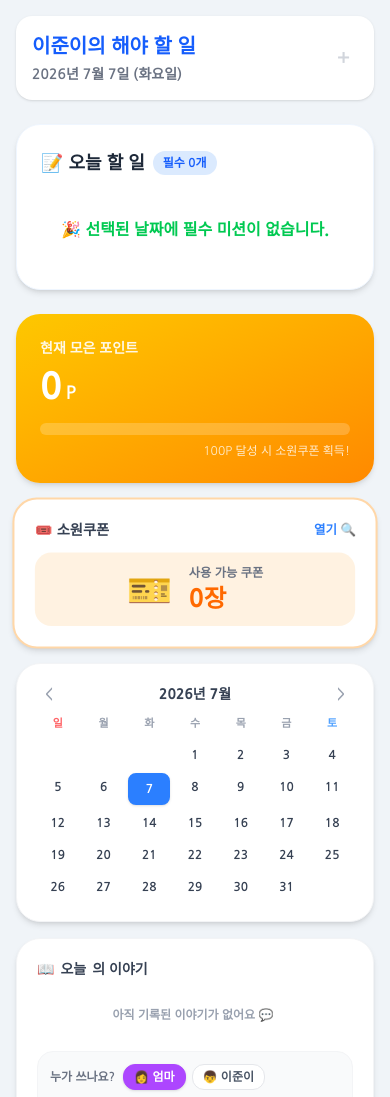
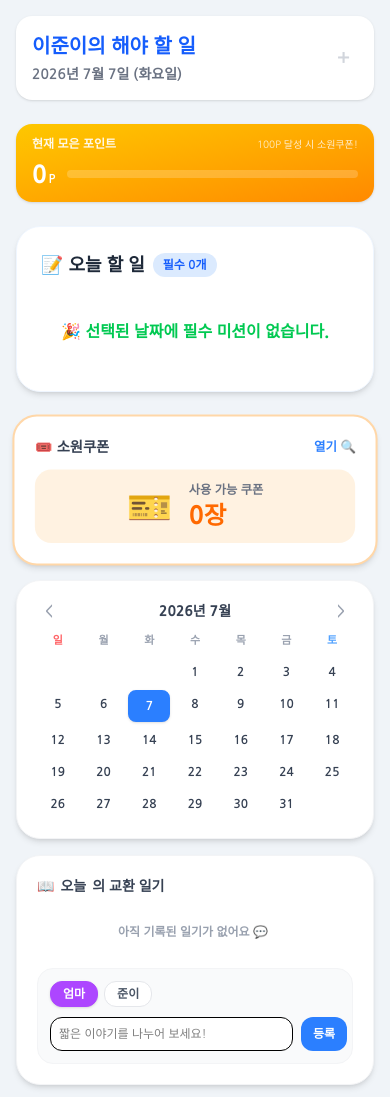
Before and after one commit to eggmilk9/mission-reward, a plain HTML site: page index.html in a window 390 px wide. Shown: the top 1097 px of the page. Drawn offline with nearby package versions, Linux system fonts and the light colour scheme.

Commit message:
Add files via upload

```diff
--- a/index.html
+++ b/index.html
@@ -16,8 +16,10 @@
 </head>
 <body class="p-4 md:p-8 select-none">
 
-    <!-- 상단 헤더 -->
-    <div class="max-w-4xl mx-auto flex justify-between items-center mb-6 bg-white p-4 rounded-2xl shadow-sm">
+    <!-- 상단 헤더 및 포인트 영역 (그리드 정렬) -->
+    <div class="max-w-4xl mx-auto grid grid-cols-1 md:grid-cols-3 gap-6 mb-6">
+        <!-- 타이틀 영역 (할 일 리스트 너비에 맞춤) -->
+        <div class="md:col-span-2 flex justify-between items-center bg-white p-4 rounded-2xl shadow-sm">
             <div>
                 <h1 id="app-title-display" class="text-xl md:text-2xl font-extrabold text-blue-600">이준이의 해야 할 일</h1>
                 <p id="current-date" class="text-sm text-gray-500 font-bold mt-1"></p>
@@ -25,6 +27,24 @@
             <button onclick="toggleMode()" id="mode-btn" class="text-gray-300 hover:text-gray-500 font-bold p-2 text-xl transition bg-transparent border-none outline-none cursor-pointer">
                 +
             </button>
+        </div>
+
+        <!-- 슬림 포인트 보드 (줄이고 남은 영역에 배치) -->
+        <div class="bg-gradient-to-br from-yellow-400 to-orange-400 p-3 px-4 rounded-2xl shadow-sm text-white flex flex-col justify-center">
+            <div class="flex justify-between items-center">
+                <p class="text-xs font-bold opacity-90">현재 모은 포인트</p>
+                <p class="text-[10px] opacity-80"><span id="next-ticket-p">100</span>P 달성 시 소원쿠폰!</p>
+            </div>
+            <div class="flex items-center gap-3 mt-1.5">
+                <div class="flex items-baseline gap-0.5 shrink-0">
+                    <span id="current-points" class="text-2xl font-extrabold">0</span>
+                    <span class="text-xs font-bold">P</span>
+                </div>
+                <div class="flex-1 bg-white/20 rounded-full h-2 overflow-hidden">
+                    <div id="point-progress" class="bg-white h-full transition-all duration-500" style="width: 0%"></div>
+                </div>
+            </div>
+        </div>
     </div>
 
     <!-- 메인 컨텐츠 -->
@@ -59,21 +79,8 @@
             </div>
         </div>
 
-        <!-- 우측 사이드바 (리워드, 캘린더, 오늘의 이야기) -->
+        <!-- 우측 사이드바 (쿠폰, 캘린더, 교환 일기) -->
         <div class="space-y-4">
-            <!-- 포인트 보드 -->
-            <div class="bg-gradient-to-br from-yellow-400 to-orange-400 p-6 rounded-3xl shadow-md text-white">
-                <p class="text-sm font-bold opacity-90">현재 모은 포인트</p>
-                <div class="flex items-baseline gap-1 mt-2">
-                    <span id="current-points" class="text-4xl font-extrabold">0</span>
-                    <span class="text-lg font-bold">P</span>
-                </div>
-                <div class="mt-4 bg-white/20 rounded-full h-3 overflow-hidden">
-                    <div id="point-progress" class="bg-white h-full transition-all duration-500" style="width: 0%"></div>
-                </div>
-                <p class="text-xs mt-2 opacity-80 text-right"><span id="next-ticket-p">100</span>P 달성 시 소원쿠폰 획득!</p>
-            </div>
-
             <!-- 소원쿠폰 보관함 -->
             <div onclick="openTicketBoxModal()" class="click-pulse bg-white p-5 rounded-3xl shadow-md border-2 border-orange-200 text-center cursor-pointer hover:bg-orange-50/50 transition-all active:scale-95">
                 <h3 class="text-gray-700 font-bold text-sm mb-3 text-left flex justify-between items-center">
@@ -102,10 +109,10 @@
                 <div id="calendar-days-grid" class="grid grid-cols-7 gap-1 text-center text-xs"></div>
             </div>
 
-            <!-- 📖 오늘의 이야기 -->
+            <!-- 📖 교환 일기 -->
             <div class="bg-white p-5 rounded-3xl shadow-md border border-gray-100 space-y-3">
                 <h3 class="font-extrabold text-gray-700 text-sm flex items-center gap-1.5">
-                    <span>📖</span> <span id="story-title-date">오늘</span>의 이야기
+                    <span>📖</span> <span id="story-title-date">오늘</span>의 교환 일기
                 </h3>
 
                 <!-- 일기 내역 출력 영역 -->
@@ -113,16 +120,13 @@
 
                 <!-- 일기 쓰기 영역 -->
                 <div class="bg-gray-50 p-3 rounded-2xl space-y-2.5 border border-gray-100">
-                    <div class="flex items-center gap-2">
-                        <span class="text-xs font-bold text-gray-500">누가 쓰나요?</span>
                     <div class="flex gap-1.5">
-                            <button id="writer-mom" onclick="selectStoryWriter('mom')" class="px-2.5 py-1 rounded-xl font-bold text-xs border transition-all bg-white border-gray-200 text-gray-600">
-                                👩 엄마
+                        <button id="writer-mom" onclick="selectStoryWriter('mom')" class="px-3 py-1 rounded-xl font-bold text-xs border transition-all bg-white border-gray-200 text-gray-600">
+                            엄마
                         </button>
-                            <button id="writer-child" onclick="selectStoryWriter('child')" class="px-2.5 py-1 rounded-xl font-bold text-xs border transition-all bg-white border-gray-200 text-gray-600">
-                                👦 이준이
+                        <button id="writer-child" onclick="selectStoryWriter('child')" class="px-3 py-1 rounded-xl font-bold text-xs border transition-all bg-white border-gray-200 text-gray-600">
+                            준이
                         </button>
-                        </div>
                     </div>
                     <div class="flex gap-2">
                         <input type="text" id="story-input-text" placeholder="짧은 이야기를 나누어 보세요!" class="flex-1 p-2 text-xs border rounded-xl bg-white outline-none focus:border-blue-400">
@@ -443,7 +447,6 @@
 
                 const currPoints = document.getElementById('current-points'); if(currPoints) currPoints.innerText = state.points || 0;
 
-                // 사용전 쿠폰 수량만 집계
                 const unusedTicketsCount = state.ticketList.filter(t => !t.isUsed).length;
                 const ticketCountDisp = document.getElementById('ticket-count-display'); if(ticketCountDisp) ticketCountDisp.innerText = unusedTicketsCount;
 
@@ -491,7 +494,7 @@
             const dayStories = state.stories[viewDateStr] || [];
 
             if(dayStories.length === 0) {
-                displayArea.innerHTML = `<p class="text-center py-4 text-gray-400 text-xs font-bold">아직 기록된 이야기가 없어요 💬</p>`;
+                displayArea.innerHTML = `<p class="text-center py-4 text-gray-400 text-xs font-bold">아직 기록된 일기가 없어요 💬</p>`;
                 return;
             }
 
@@ -503,7 +506,7 @@
                 bubble.innerHTML = `
                     <span class="text-sm shrink-0">${isMom ? '👩' : '👦'}</span>
                     <div class="flex-1">
-                        <p class="font-extrabold text-[10px] ${isMom ? 'text-purple-600' : 'text-blue-600'}">${isMom ? '엄마' : '이준이'}</p>
+                        <p class="font-extrabold text-[10px] ${isMom ? 'text-purple-600' : 'text-blue-600'}">${isMom ? '엄마' : '준이'}</p>
                         <p class="text-gray-700 font-medium mt-0.5 whitespace-pre-wrap">${st.text}</p>
                     </div>
                     <button onclick="deleteStory(${index})" class="text-[10px] text-gray-300 hover:text-red-500 font-bold px-1 transition">✕</button>
@@ -520,11 +523,11 @@
             if(!momBtn || !childBtn) return;
 
             if(writer === 'mom') {
-                momBtn.className = "px-2.5 py-1 rounded-xl font-bold text-xs border transition-all bg-purple-500 border-purple-500 text-white shadow-sm";
-                childBtn.className = "px-2.5 py-1 rounded-xl font-bold text-xs border transition-all bg-white border-gray-200 text-gray-600";
+                momBtn.className = "px-3 py-1 rounded-xl font-bold text-xs border transition-all bg-purple-500 border-purple-500 text-white shadow-sm";
+                childBtn.className = "px-3 py-1 rounded-xl font-bold text-xs border transition-all bg-white border-gray-200 text-gray-600";
             } else {
-                momBtn.className = "px-2.5 py-1 rounded-xl font-bold text-xs border transition-all bg-white border-gray-200 text-gray-600";
-                childBtn.className = "px-2.5 py-1 rounded-xl font-bold text-xs border transition-all bg-blue-500 border-blue-500 text-white shadow-sm";
+                momBtn.className = "px-3 py-1 rounded-xl font-bold text-xs border transition-all bg-white border-gray-200 text-gray-600";
+                childBtn.className = "px-3 py-1 rounded-xl font-bold text-xs border transition-all bg-blue-500 border-blue-500 text-white shadow-sm";
             }
         }
 
@@ -532,7 +535,7 @@
             const inputEl = document.getElementById('story-input-text');
             if(!inputEl) return;
             const text = inputEl.value.trim();
-            if(!text) { alert("이야기 내용을 입력해 주세요!"); return; }
+            if(!text) { alert("일기 내용을 입력해 주세요!"); return; }
 
             if(!state.stories[viewDateStr]) state.stories[viewDateStr] = [];
             state.stories[viewDateStr].push({ writer: selectedWriter, text: text });
@@ -543,7 +546,7 @@
         }
 
         function deleteStory(index) {
-            if(confirm("이 이야기를 삭제할까요?")) {
+            if(confirm("이 일기를 삭제할까요?")) {
                 if(state.stories[viewDateStr]) {
                     state.stories[viewDateStr].splice(index, 1);
                     if(state.stories[viewDateStr].length === 0) delete state.stories[viewDateStr];
@@ -610,7 +613,6 @@
             render();
         }
 
-        // [핵심 변경사항] 지나간 날짜 및 임의 날짜에서도 자유롭게 체크/취소 가능하도록 제한 해제
         function toggleTask(taskId, points) {
             if (!state.completedLog[viewDateStr]) state.completedLog[viewDateStr] = [];
             const index = state.completedLog[viewDateStr].indexOf(taskId);
@@ -619,7 +621,6 @@
                 state.completedLog[viewDateStr].splice(index, 1);
                 state.points -= points;
 
-                // 역차감 시 미사용 쿠폰 차감 방어 코드
                 while (state.points < 0 && state.ticketList.filter(t => !t.isUsed).length > 0) {
                     const unusedIndices = state.ticketList.map((t, i) => !t.isUsed ? i : -1).filter(i => i !== -1);
                     if (unusedIndices.length > 0) {
@@ -723,7 +724,6 @@
             }
         }
 
-        // [핵심 변경사항] 소원쿠폰 모달 내부에 사용가능 / 사용완료 영역을 분할 렌더링하고 상태이동 부여
         function openTicketBoxModal() {
             const unusedCount = state.ticketList.filter(t => !t.isUsed).length;
             const usedCount = state.ticketList.filter(t => t.isUsed).length;
@@ -739,12 +739,10 @@
                 return;
             }
 
-            // 사용 가능 쿠폰 섹션 생성
             const availableSection = document.createElement('div');
             availableSection.className = "space-y-3";
             availableSection.innerHTML = `<h3 class="font-extrabold text-xs text-emerald-600 bg-emerald-50 px-3 py-1.5 rounded-xl flex justify-between items-center"><span>🟢 사용 가능한 쿠폰</span> <span>${unusedCount}장</span></h3>`;
 
-            // 사용 완료 쿠폰 섹션 생성
             const usedSection = document.createElement('div');
             usedSection.className = "space-y-3 mt-6 pt-4 border-t border-gray-100";
             usedSection.innerHTML = `<h3 class="font-extrabold text-xs text-gray-400 bg-gray-50 px-3 py-1.5 rounded-xl flex justify-between items-center"><span>⚪ 사용 완료한 쿠폰</span> <span>${usedCount}장</span></h3>`;
@@ -836,7 +834,7 @@
         }
 
         function resetAllData() {
-            if(confirm("⚠️ 모은 포인트, 쿠폰, 모든 미션과 이야기가 전부 완전히 초기화됩니다! 그래도 할까요?")) {
+            if(confirm("⚠️ 모은 포인트, 쿠폰, 모든 미션과 일기가 전부 완전히 초기화됩니다! 그래도 할까요?")) {
                 localStorage.removeItem('child_reward_pad');
                 state = { tasks: [], points: 0, ticketList: [], ticketThreshold: 100, completedLog: {}, appTitle: "이준이의 해야 할 일", stories: {} };
                 cancelEditMode();
```
Lines whose indentation alone changed are shown as unchanged.
